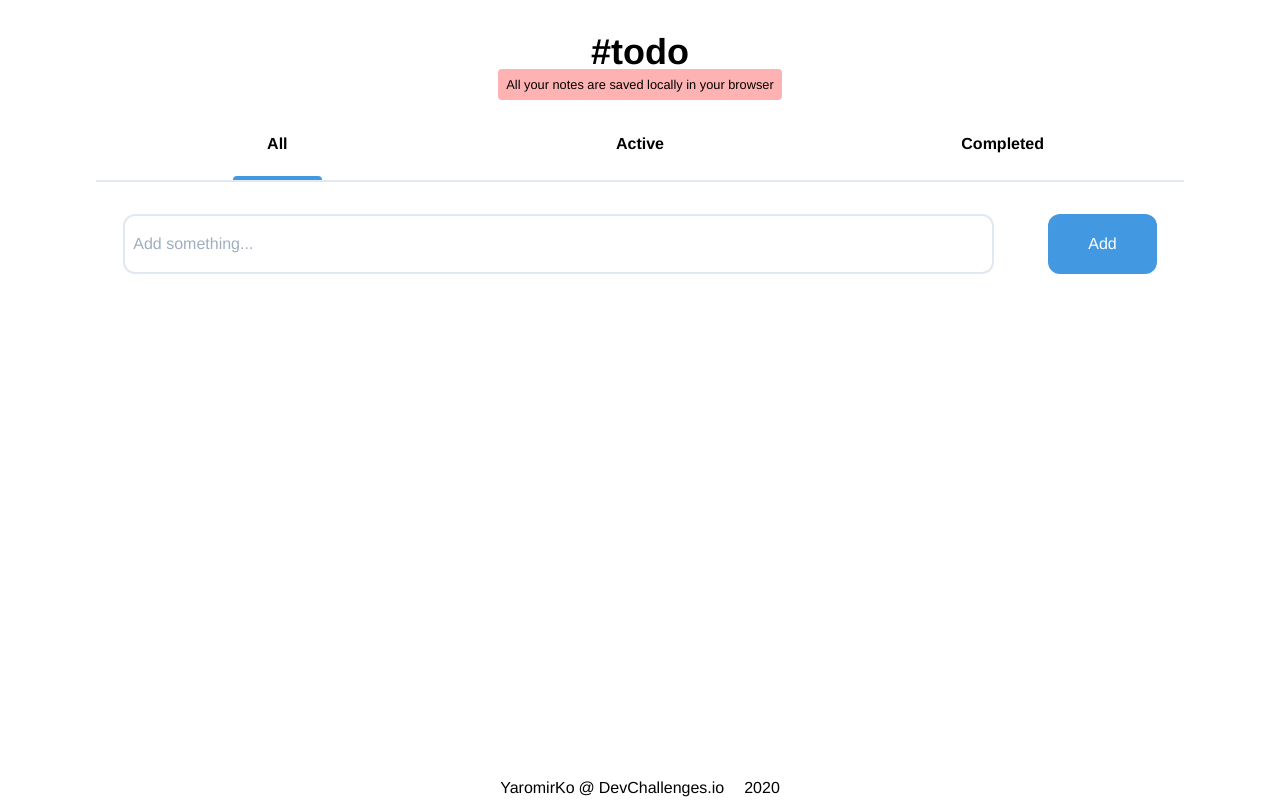
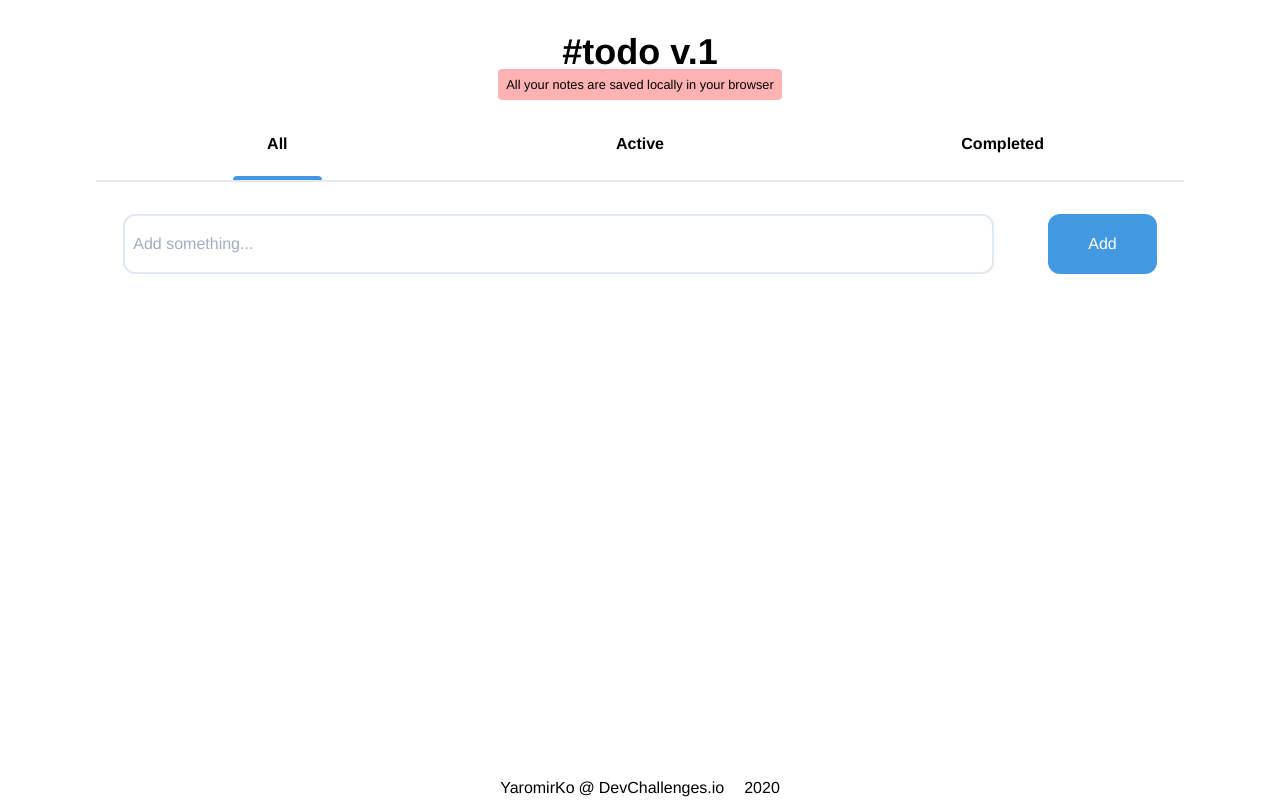
Before and after one commit to YaromirKo/todo, a Vue app: page / in a window 1280 px wide. Built offline with nearby package versions, Linux system fonts and the light colour scheme.

Commit message:
add version

```diff
--- a/src/components/Header.vue
+++ b/src/components/Header.vue
@@ -1,6 +1,6 @@
 <template>
   <header class="text-center ">
-    <p class="text-4xl font-bold leading-10">#todo</p>
+    <p class="text-4xl font-bold leading-10">#todo v.1</p>
     <small v-show="show" class="bg-red-300 rounded p-2">All your notes are saved locally in your browser</small>
   </header>
 </template>
```
